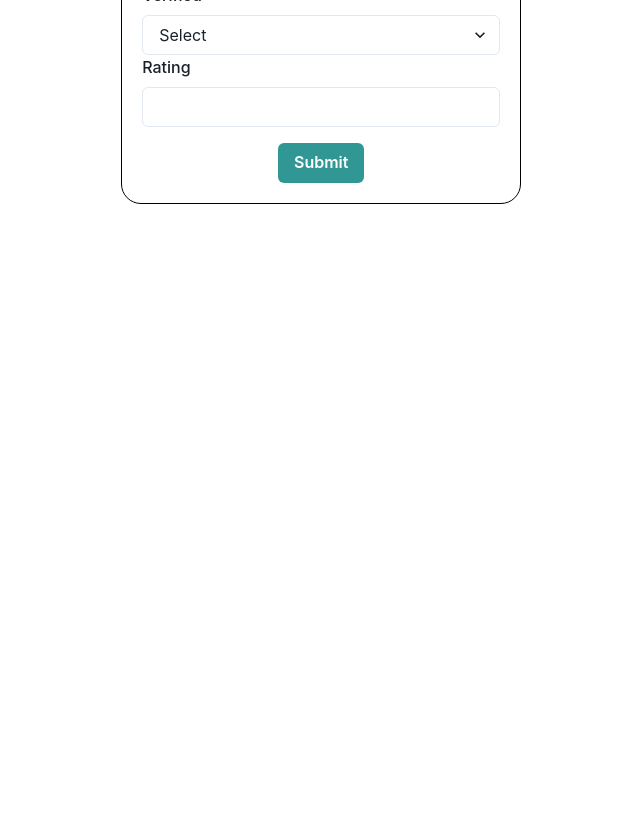
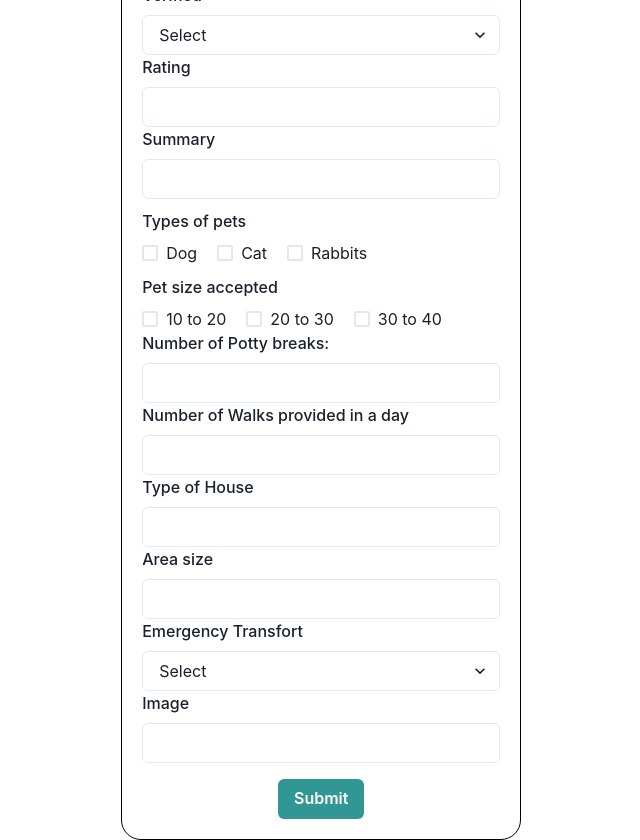
Before and after one commit to shashi530/petboarding-frontend, a React (Vite) app: page /listing/create in a window 1280 px wide. Shown: the part 540-1380 px from the top of the page, without its empty margins (314-954 px from the left). Before the commit the page ends 800 px from the top, so only its background shows below. Built offline with nearby package versions, Linux system fonts and the light colour scheme.

Commit message:
Deatails Page Upadated

```diff
--- a/src/Components/Create.jsx
+++ b/src/Components/Create.jsx
@@ -2,7 +2,7 @@ import React, { useState } from 'react'
 import axios from "axios";
 import qs from "qs";
 
-import { FormControl, FormLabel, Input, Select, Box, Button} from '@chakra-ui/react'
+import { FormControl, FormLabel, Input, Select, Box, Button, Stack, Checkbox} from '@chakra-ui/react'
 
 export default function Create() {
 
@@ -14,7 +14,16 @@ export default function Create() {
       Capacity:"",
       Cost_per_day:"",
       Verified:"",
-      Rating: ""
+      Rating: "",
+      Summary:"",
+      Types_of_pets:[],
+      Pet_size:[],
+      Potty_breaks:"",
+      Walks:"",
+      Toh:"",
+      Area_size:"",
+      ET:"",
+      Image:""
   }
 
   const [data,setData] = useState(initValue);
@@ -23,8 +32,18 @@ export default function Create() {
     console.log(e);
     let name = e.target.name;
     let value = e.target.value;
+    console.log(value)
+    setData({...data, [name]:value})
+  }
 
-    setData({...data, [name]:value})
+  const handleChecked = (e) =>{
+    let name = e.target.name;
+    let value = e.target.checked;
+    if(e.target.checked == true){
+      value = e.target.name;
+      setData({...data, [name]:value})
+      console.log(value);
+    }
   }
 
 
@@ -38,7 +57,16 @@ export default function Create() {
       Capacity,
       Cost_per_day,
       Verified,
-      Rating } = data;
+      Rating,
+      Summary,
+      Types_of_pets,
+      Pet_size,
+      Potty_breaks,
+      Walks,
+      Toh,
+      Area_size,
+      ET,
+      Image } = data;
 
     const response = await fetch('http://localhost:8080/lists/',
     {
@@ -54,7 +82,16 @@ export default function Create() {
         Capacity,
         Cost_per_day,
         Verified,
-        Rating
+        Rating,
+        Summary,
+        Types_of_pets,
+        Pet_size,
+        Potty_breaks,
+        Walks,
+        Toh,
+        Area_size,
+        ET,
+        Image
       })
     });
 
@@ -91,7 +128,57 @@ export default function Create() {
         </Select>
 
         <FormLabel>Rating</FormLabel>
-        <Input id='text' name="Rating" type='number' onChange={handleChange}/>
+        <Input id='rating' name="Rating" type='number' onChange={handleChange}/>
+
+        <FormLabel>Summary</FormLabel>
+        <Input id='summary' name="Summary" type='text' onChange={handleChange}/>
+
+        <FormLabel mt="10px">Types of pets</FormLabel>
+        <Stack spacing={5} direction='row'>
+          <Checkbox colorScheme='green' value="Dog" name="Dog"  type="chonSelect={handleChecked}eckbox" onChange={handleChecked}>
+            Dog
+          </Checkbox>
+          <Checkbox colorScheme='green' name="Cat" type="checkbox" onSelect={handleChecked} onChange={handleChecked}>
+            Cat
+          </Checkbox>
+          <Checkbox colorScheme='green'name="Rabbit" type="checkbox" onSelect={handleChecked} onChange={handleChecked}>
+            Rabbits
+          </Checkbox>
+        </Stack>
+
+        <FormLabel mt="10px">Pet size accepted</FormLabel>
+        <Stack spacing={5} direction='row'>
+          <Checkbox colorScheme='green' name="10-20" type="checkbox" onChange={handleChecked}>
+            10 to 20
+          </Checkbox>
+          <Checkbox colorScheme='green'name="20-30" type="checkbox" onChange={handleChecked}>
+            20 to 30
+          </Checkbox>
+          <Checkbox colorScheme='green'name="30-40" type="checkbox" onChange={handleChecked}>
+            30 to 40
+          </Checkbox>
+        </Stack>
+
+        <FormLabel>Number of Potty breaks:</FormLabel>
+        <Input id='potty_breaks' name="Potty_breaks" type='number' onChange={handleChange}/>
+
+        <FormLabel>Number of Walks provided in a day</FormLabel>
+        <Input id='walks' name="Walks" type='number' onChange={handleChange}/>
+
+        <FormLabel>Type of House</FormLabel>
+        <Input id='toh' name="Toh" type='text' onChange={handleChange}/>
+
+        <FormLabel>Area size</FormLabel>
+        <Input id='area_size' name="Area_size" type='text' onChange={handleChange}/>
+
+        <FormLabel>Emergency Transfort</FormLabel>
+        <Select id='et' name="ET" placeholder='Select' onChange={handleChange}>
+          <option>Yes</option>
+          <option >No</option>
+        </Select>
+
+        <FormLabel>Image</FormLabel>
+        <Input id='image' name="Image" type='text' onChange={handleChange}/>
 
         <Button
             mt={4}
--- a/src/Components/Detail.jsx
+++ b/src/Components/Detail.jsx
@@ -1,20 +1,56 @@
 import React from 'react'
-import { Box, Image, Flex, Heading} from '@chakra-ui/react'
+import { Box, Image, Flex, Heading, Text} from '@chakra-ui/react'
+
+import { useState, useEffect } from 'react';
+import axios from "axios"
+import { useParams } from 'react-router-dom';
 
 export default function Detail() {
+  const [data,setData] = useState([]);
+  const { id } = useParams();
+
+  console.log(id)
+
+  useEffect(()=>{
+    getData()
+  },[]);
+
+const getData = async (data) => {
+  try{
+      const res = await axios.get(`http://localhost:8080/lists/${id}`);
+      setData(res.data);
+      console.log(res.data);
+  }
+  catch(err){
+    console.log("Error",err);
+  }
+}
   return (
+
     <>
         <Flex>
         <Box boxSize='sm'padding="10px">
             <Image src='https://bit.ly/dan-abramov' alt='Dan Abramov' />
         </Box>
-        <Box padding="10px">
+        <Box padding="10px" textAlign="left">
         <Flex direction="column">
             <Heading as='h2' size='lg'>
                 Shop Name
             </Heading>
-
-
+            <Text>Summary</Text>
+            <Text>You leave em we love them</Text>
+            <Text><b>Capacity: </b></Text>
+            <Text><b>Type of pets accepeted:</b></Text>
+            <Text><b>Accepted pet size: </b>----Level of adult supervision</Text>
+            <Text>Pets will never be left unattended</Text>
+            <Text>The place your pet will be Free roam of the house if they are left unsupervised at home.</Text>
+            <Text>Your pet can sleep where ever they want in the house.</Text>
+            <Text><b>Potty Breaks:</b></Text>
+            <Text>Full acess outside</Text>
+            <Text><b>Number of wlaks provided: </b></Text>
+            <Text><b>Type of house:</b></Text>
+            <Text><b>Outdoor area size</b></Text>
+            <Text><b>Emergency Transport:</b></Text>
         </Flex>
         </Box>
         </Flex>
--- a/src/Components/Home.jsx
+++ b/src/Components/Home.jsx
@@ -42,7 +42,7 @@ const getData = async (data) => {
             return(
               <Tr key={e.id}>
               <Td>
-              <Link href={`/listing/${e.id}`}>{e.id}</Link></Td>
+              <Link href={`/listing/${e._id}`}>{e.id}</Link></Td>
               <Td>{e.Name}</Td>
               <Td>{e.City}</Td>
               <Td>{e.Address}</Td>
```
